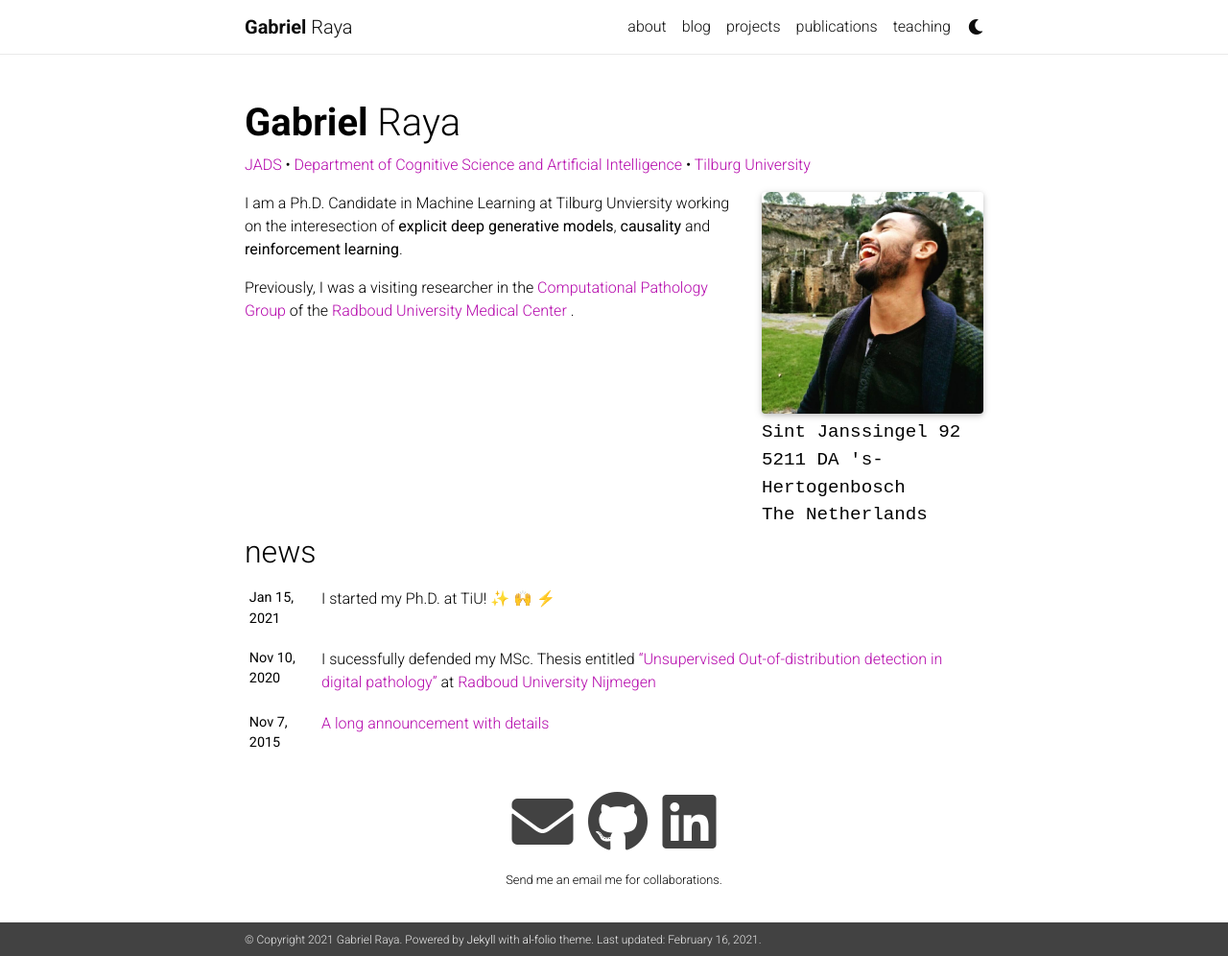
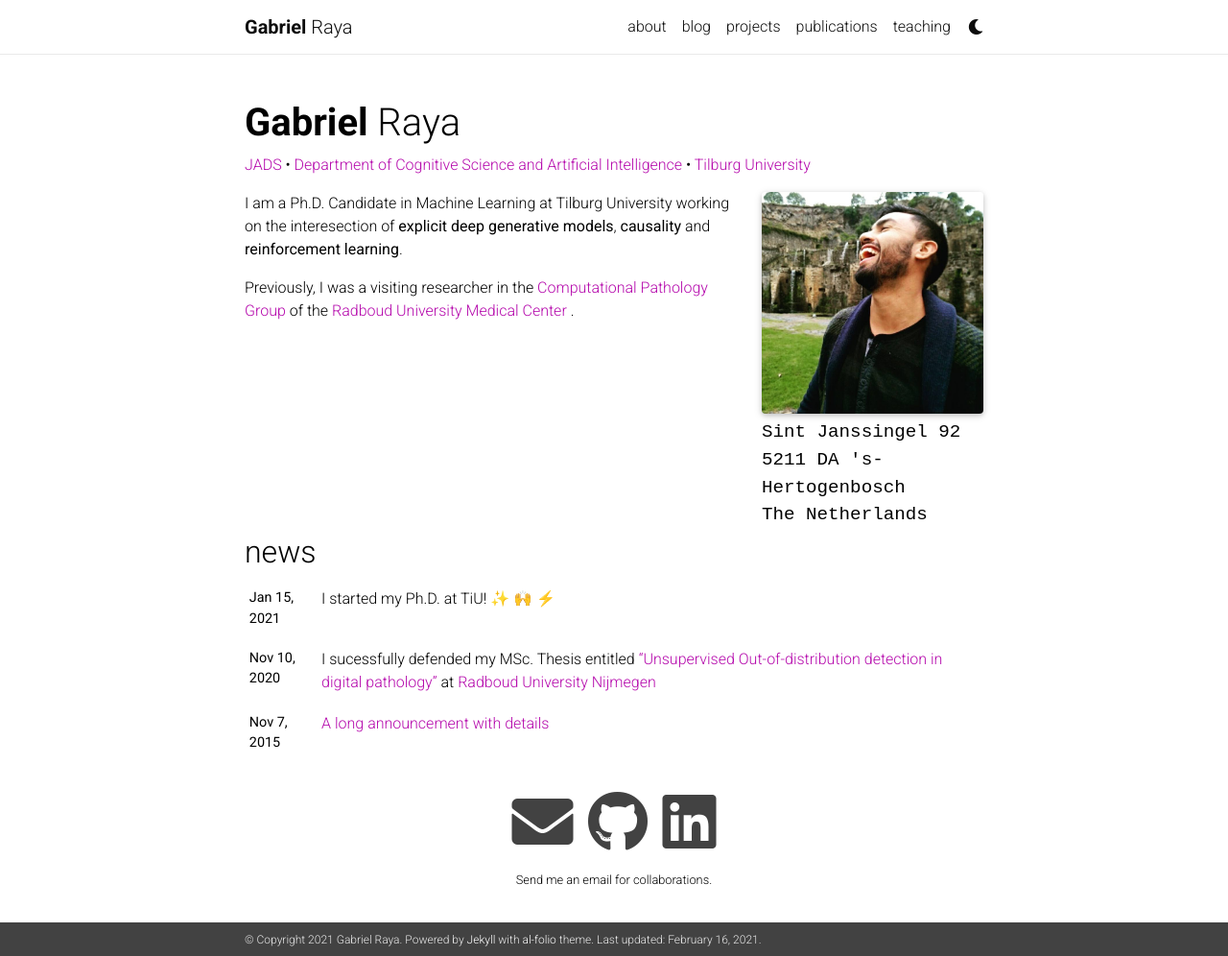
Before and after one commit to gabrielraya/gabrielraya.github.io, a Jekyll site: the page built from _pages/about.md, in a window 1280 px wide and 996 px high. Shown: the whole window at 96% size. Built offline with Jekyll 4.4.1, drawn with Linux system fonts in a browser that asks for light colours; nearby versions of some CDN libraries; emoji names are drawn with the system emoji font; a style sheet for code colours, icons or effects is not loaded.

Commit message:
fix typo in about page

```diff
--- a/_config.yml
+++ b/_config.yml
@@ -55,7 +55,7 @@ keybase_username: # your keybase user name
 wikidata_id: # your wikidata id
 
 contact_note: >
-  Send me an email me for collaborations.
+  Send me an email for collaborations.
 google_analytics: UA-XXXXXXXXX # out your google-analytics code
 panelbear_analytics: XXXXXXXXX # panelbear analytics site ID
 
--- a/_pages/about.md
+++ b/_pages/about.md
@@ -17,6 +17,6 @@ selected_papers: false # includes a list of papers marked as "selected={true}"
 social: true  # includes social icons at the bottom of the page
 ---
 
-I am a Ph.D. Candidate in Machine Learning at Tilburg Unviersity working on the interesection of <b>explicit deep generative models</b>, <b>causality</b> and <b>reinforcement learning</b>.
+I am a Ph.D. Candidate in Machine Learning at Tilburg University working on the interesection of <b>explicit deep generative models</b>, <b>causality</b> and <b>reinforcement learning</b>.
 
 Previously, I was a visiting researcher in the <a href="https://www.computationalpathologygroup.eu/">Computational Pathology Group</a> of the <a href="https://www.radboudumc.nl/patientenzorg">Radboud University Medical Center</a> .
```
